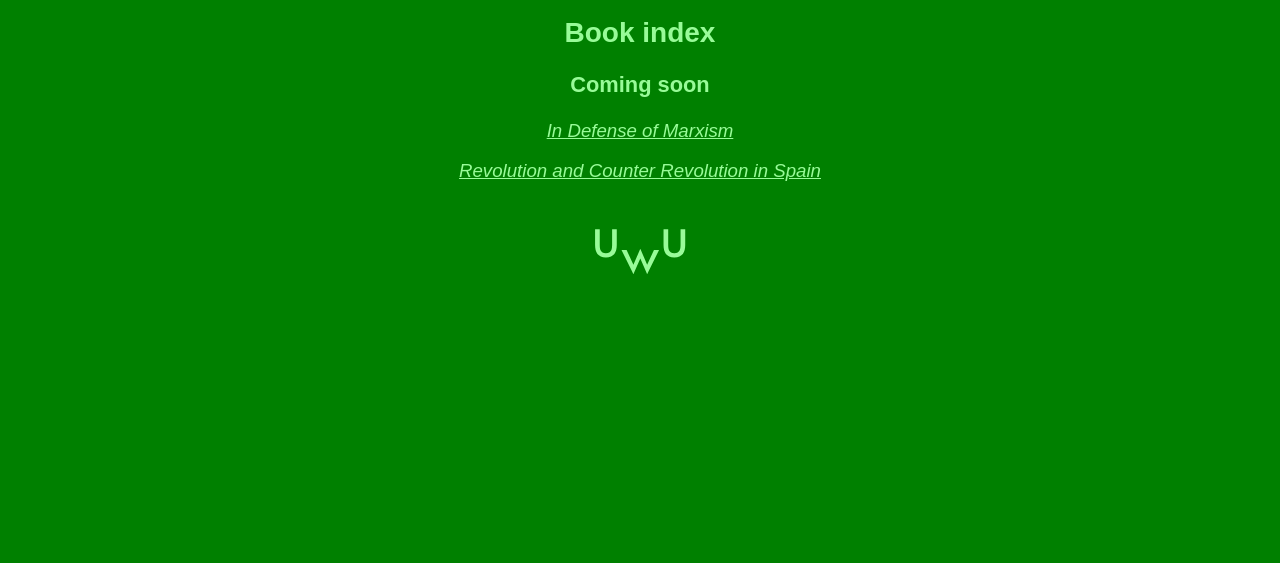
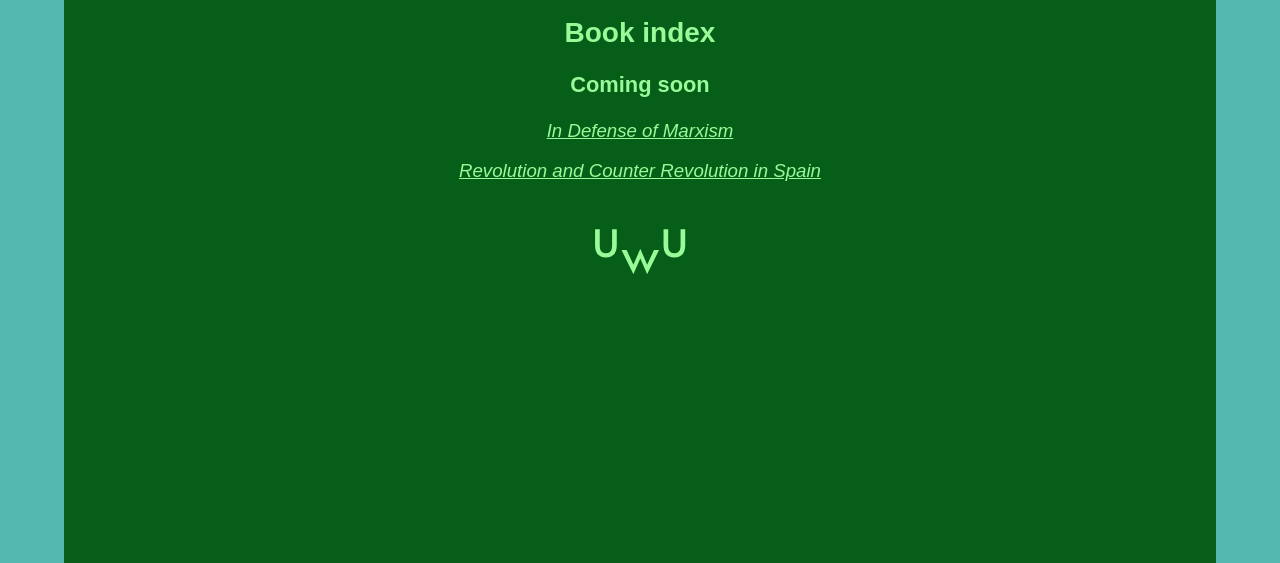
Before and after one commit to jackwillis/books, a plain HTML site: page docs/index.html in a window 1280 px wide. Shown: the part 237-800 px from the top of the page. Drawn offline with Linux system fonts and the light colour scheme.

Commit message:
Change color scheme

```diff
--- a/docs/uwu.css
+++ b/docs/uwu.css
@@ -1,5 +1,9 @@
 html {
-  background: green;
+  background: #065e18;
+
+  border: 0 solid #55b8ae;
+  border-width: 0 5vw;
+
   display: grid;
   grid-template-rows: 1fr auto 2fr;
   height: 100%;
@@ -12,6 +16,8 @@ a:visited {
 }
 
 body {
+  padding: 0 5vw;
+
   grid-row: 2;
 
   font: 14pt sans-serif;
```
Also changed, not shown: docs/index.html (+1 -0 lines).
